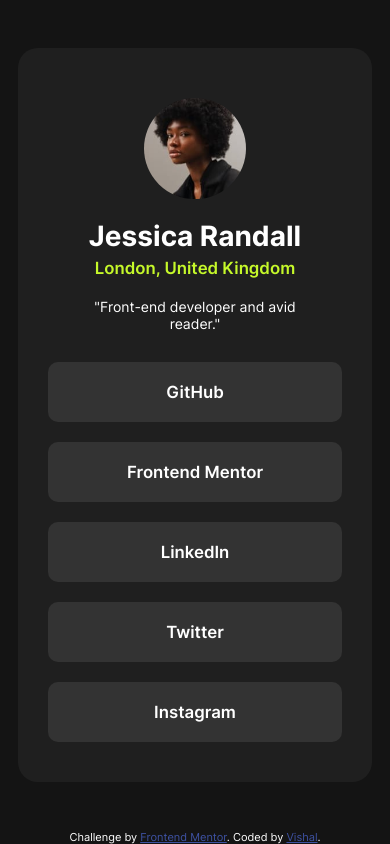
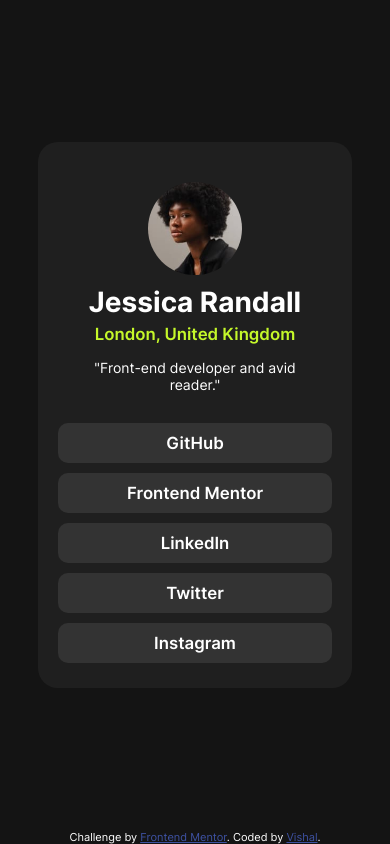
Before and after one commit to vb8146649/FrontEnd_Challenges, a plain HTML site: page index.html in a window 390 px wide. Drawn offline with Linux system fonts and the light colour scheme.

Commit message:
resolved the responsive issue

```diff
--- a/style.css
+++ b/style.css
@@ -25,9 +25,10 @@ main{
     margin-bottom: auto;
     max-height: min-content;
     background: hsl(0, 0%, 12%);
-    max-width: 400px;
+    max-width: 300px;
+    height: fit-content;
     width: 65%;
-    padding:30px 50px ;
+    padding:20px 30px ;
     border-radius: 20px;
     justify-content: center;
     display: flex;
@@ -39,9 +40,10 @@ main{
     flex-direction: column;
     align-items: center;
     text-align: center;
+    margin: 10px;
     & img{
         width: 40%;
-        margin: 20px;
+        margin: 10px;
         border-radius: 50%;
     }
     & p{
@@ -54,7 +56,7 @@ main{
         font-weight: 700;
     }
     & blockquote{
-        margin: 20px;
+        margin: 15px;
     }
 }
 
@@ -73,8 +75,8 @@ main a{
     font-weight: 600;
     font-size: larger;
     border-radius: 10px;
-    padding: 20px;
-    margin: 10px;
+    padding: 10px;
+    margin: 5px;
 }
 main a:hover{
     background: hsl(75, 94%, 57%);
```
